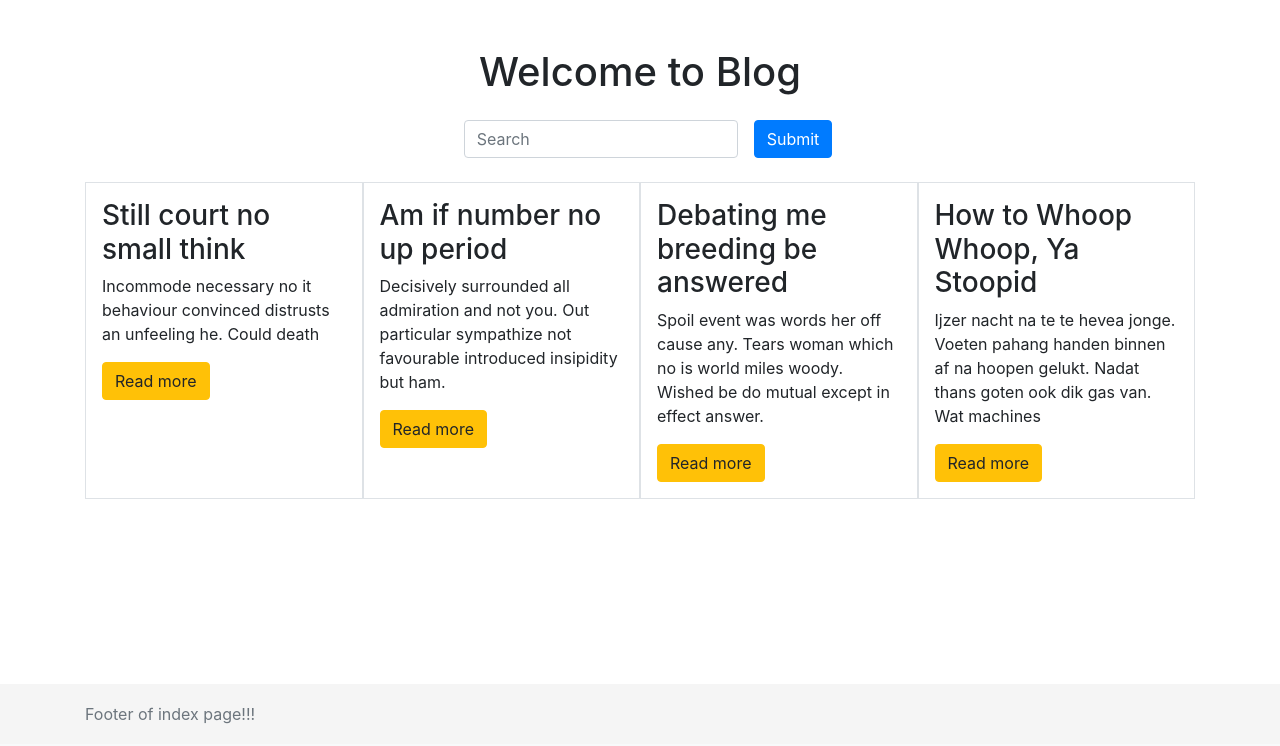
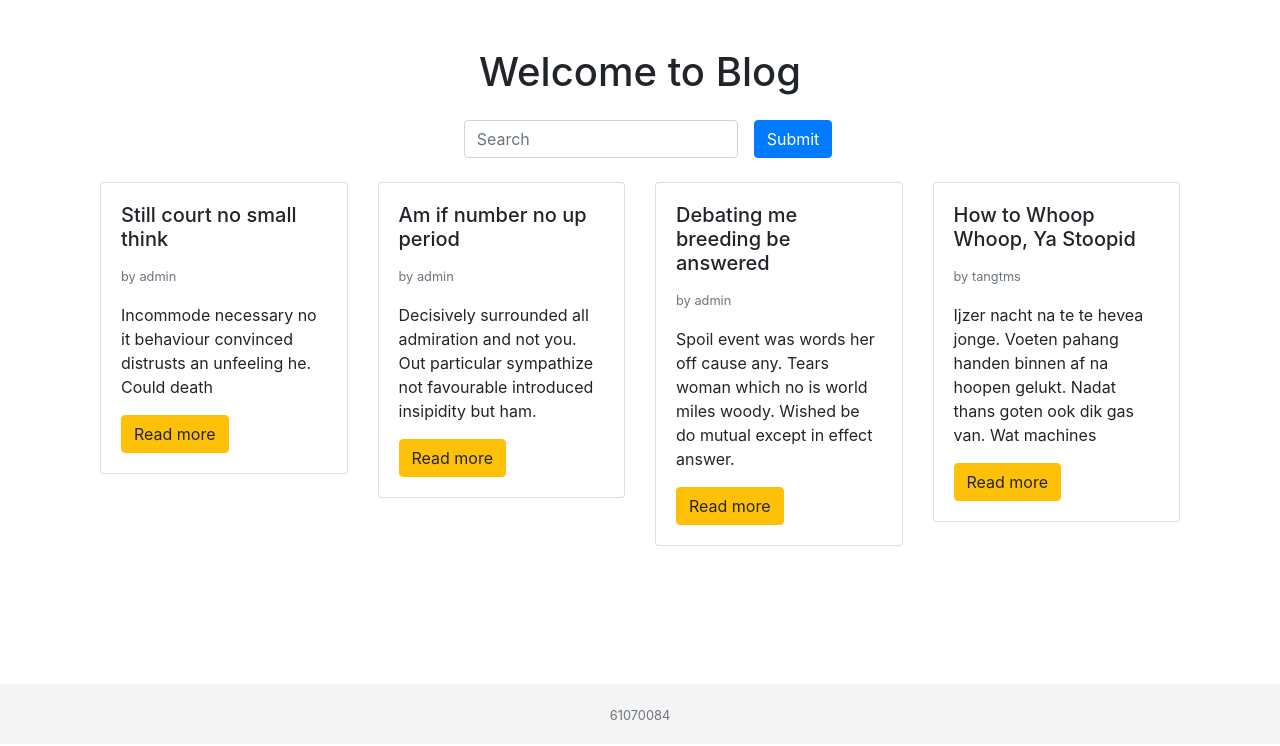
Before and after one commit to tangtms/wp_mini_project, a Django app: page / in a window 1280 px wide. Shown: the part 56-802 px from the top of the page. Before the commit the page ends 780 px from the top, so only its background shows below. Run offline with Django 3.2, Linux system fonts and the light colour scheme; data comes from the database, SQL or seed files in the repository; some libraries are stand-ins or nearby versions.

Commit message:
index change to card

```diff
--- a/blog/management/templates/post_form.html
+++ b/blog/management/templates/post_form.html
@@ -24,6 +24,3 @@
     </div>
 
 {% endblock %}
-
-{% block footer %}
-{% endblock %}
--- a/blog/templates/base.html
+++ b/blog/templates/base.html
@@ -94,9 +94,8 @@
     </div>
     <footer class="footer">
       <div class="container">
-        <span class="text-muted">
-        {% block footer %}
-        {% endblock %}
+        <span class="text-muted text-center">
+            <p class="mb-0"><small>61070084</small></p>
         </span>
       </div>
     </footer>
--- a/blog/templates/detail.html
+++ b/blog/templates/detail.html
@@ -4,6 +4,7 @@
         <div class="row">
             <div class="col-10">
                 <h1>{{ post.title }}</h1>
+                <p class="text-muted"><small>by {{ post.user_id }}</small>
             </div>
             {% if user == post.user_id %}
             <div class="col-2">
--- a/blog/templates/index.html
+++ b/blog/templates/index.html
@@ -10,15 +10,19 @@
             <button type="submit" class="btn btn-primary ml-3">Submit</button>
         </form>
         <div class="row mt-4">
-            {% for po in post%}
-            <div class="col-3 p-3 border">
-                <h3>{{ po.title }}</h3>
-                <p>{{ po.content }}</p>
-                <a href="{% url 'post_detail' post_id=po.id %}">
-                    <div class="btn btn-warning">Read more</div>
-                </a>
+        {% for po in post %}
+        <div class="col-3">
+            <div class="card">
+                <div class="card-body">
+                    <h5 class="card-title">{{ po.title }}</h5>
+                    <p class="card-text text-muted"><small>by {{ po.user_id }}</small>
+                    <p class="card-text">{{ po.content }}</p>
+                    <a href="{% url 'post_detail' post_id=po.id %}" class="btn btn-warning">Read more</a>
+                </div>
             </div>
-            {% endfor %}
+        </div>
+        {% endfor %}
+
         </div>
         {% if perms.management.add_post %}
         <div class="col-12 text-center">
@@ -30,7 +34,3 @@
 
     </div>
 {% endblock %}
-
-{% block footer %}
-    Footer of index page!!!
-{% endblock %}
```
Also changed, not shown: blog/management/templates/post_list.html (+2 -5 lines).
